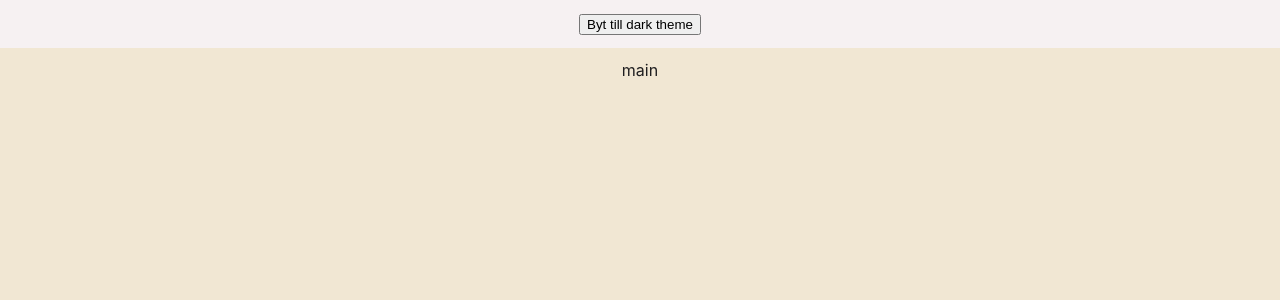
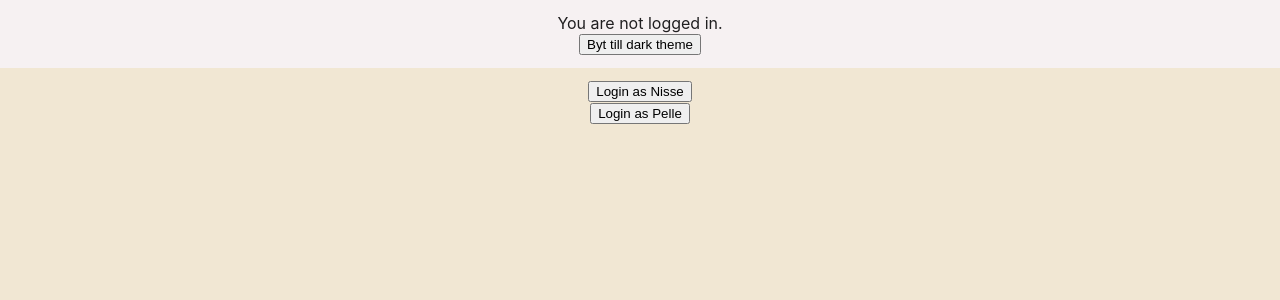
Before and after one commit to cm-net21-webbramverk/12-state-management, a React (Vite) app: page / in a window 1280 px wide. Shown: the top 300 px of the page. Built offline with nearby package versions, Linux system fonts and the light colour scheme.

Commit message:
Recoil login status

```diff
--- a/package.json
+++ b/package.json
@@ -9,7 +9,8 @@
   },
   "dependencies": {
     "react": "^18.0.0",
-    "react-dom": "^18.0.0"
+    "react-dom": "^18.0.0",
+    "recoil": "^0.7.1"
   },
   "devDependencies": {
     "@types/react": "^18.0.0",
--- a/src/App.jsx
+++ b/src/App.jsx
@@ -2,6 +2,7 @@ import { useState } from 'react'
 import './App.css'
 import Header from './components/header/Header'
 import ThemeContext from './contexts/ThemeContext'
+import DoLogin from './components/main/DoLogin'
 
 function App() {
 	const [themeIsDark, setThemeIsDark] = useState(false)
@@ -15,7 +16,8 @@ function App() {
 			<div className={"app " + themeString}>
 				<Header />
 				<main>
-				main
+					<DoLogin name="Nisse" />
+					<DoLogin name="Pelle" />
 				</main>
 			</div>
 		</ThemeContext.Provider>
--- /dev/null
+++ b/src/atoms/loginStatus.js
@@ -0,0 +1,11 @@
+import { atom } from 'recoil'
+
+const loginStatus = atom({
+	key: 'loginStatus',
+	default: {
+		isLoggedIn: false,
+		name: ''
+	}
+})
+
+export default loginStatus
--- a/src/components/header/Header.jsx
+++ b/src/components/header/Header.jsx
@@ -1,6 +1,9 @@
 import ToggleTheme from './ToggleTheme'
+import LoginStatus from './LoginStatus'
+
 const Header = () => (
 	<header>
+		<LoginStatus />
 		<ToggleTheme />
 	</header>
 )
--- /dev/null
+++ b/src/components/header/LoginStatus.jsx
@@ -0,0 +1,18 @@
+import { useRecoilState } from 'recoil'
+import loginStatus from '../../atoms/loginStatus'
+
+const LoginStatus = () => {
+	const [user, setUser] = useRecoilState(loginStatus)
+
+	return (
+		<div>
+			{user.isLoggedIn ? (
+				`You are logged in as ${user.name}.`
+			) : (
+				`You are not logged in.`
+			)}
+		</div>
+	)
+}
+
+export default LoginStatus
--- /dev/null
+++ b/src/components/main/DoLogin.jsx
@@ -0,0 +1,18 @@
+import { useRecoilState } from "recoil"
+import loginStatus from "../../atoms/loginStatus"
+
+const DoLogin = ({ name }) => {
+	const [user, setUser] = useRecoilState(loginStatus)
+
+	const login = () => setUser({ ...user, isLoggedIn: true, name: name })
+
+	return (
+		<div>
+			<button onClick={login}>
+				Login as {name}
+			</button>
+		</div>
+	)
+}
+
+export default DoLogin
--- a/src/main.jsx
+++ b/src/main.jsx
@@ -3,8 +3,12 @@ import ReactDOM from 'react-dom/client'
 import App from './App'
 import './index.css'
 
+import { RecoilRoot } from 'recoil'
+
 ReactDOM.createRoot(document.getElementById('root')).render(
 	<React.StrictMode>
-		<App />
+		<RecoilRoot>
+			<App />
+		</RecoilRoot>
 	</React.StrictMode>
 )
```
Also changed, not shown: 1 other file (tests, documents, lock files or other folders).
